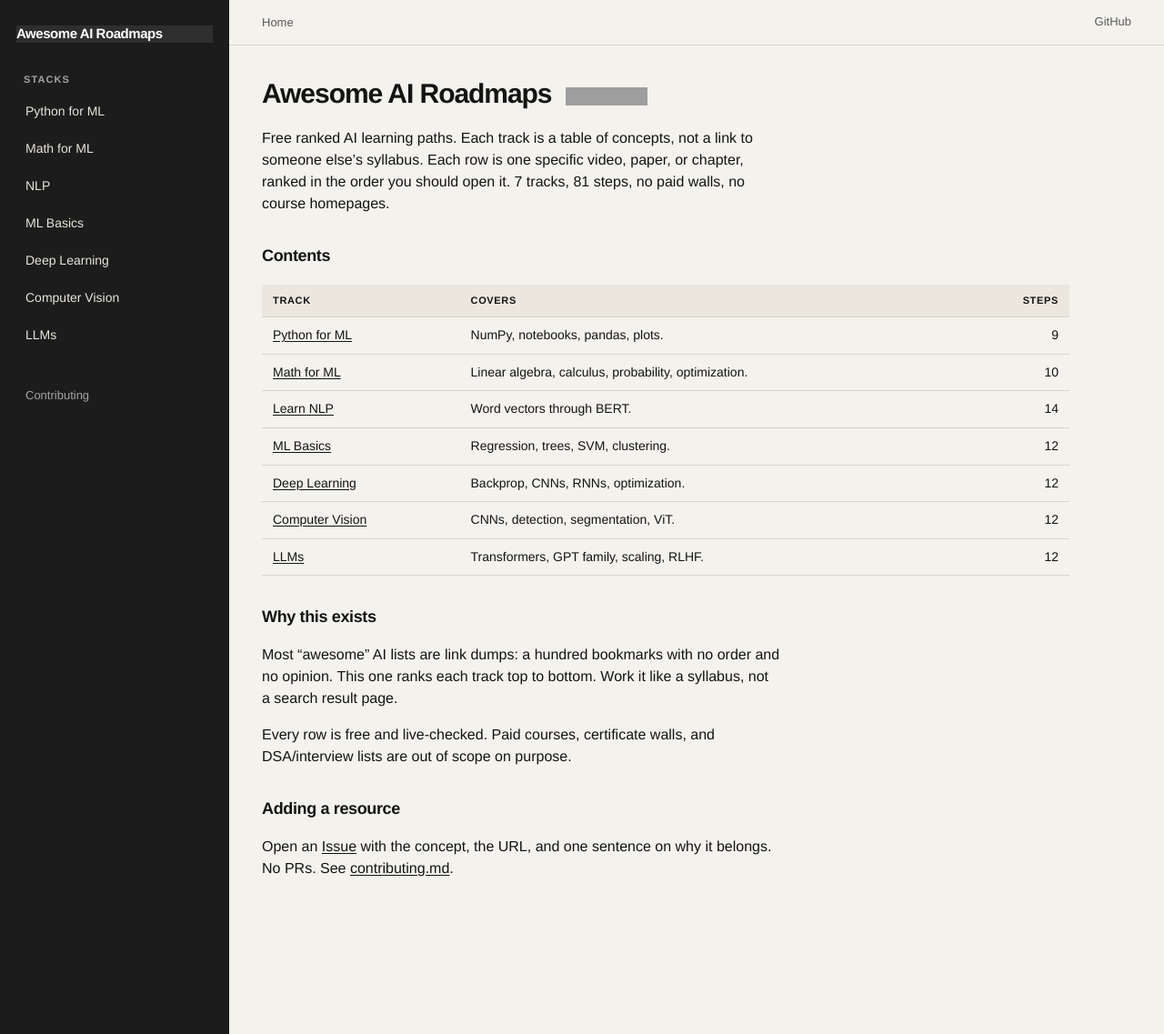
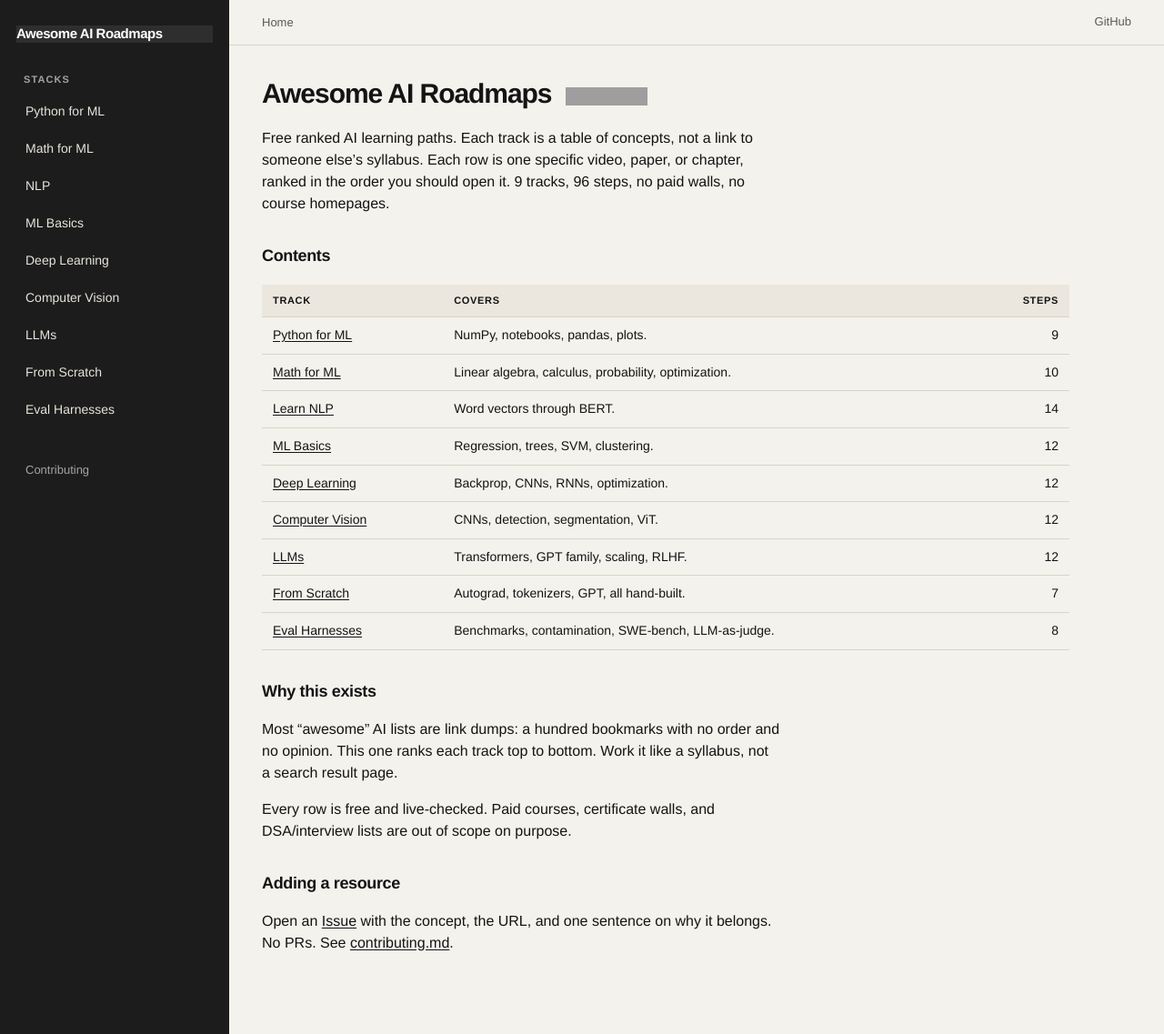
Before and after one commit to GruheshKurra/awesome-ai-roadmaps, a Jekyll site: the page built from README.md, in a window 1280 px wide and 1137 px high. Shown: the whole window at 91% size. Built offline with Jekyll 4.4.1, drawn with Linux system fonts in a browser that asks for light colours; our own code applies the rules of GitHub Pages for plain Markdown files; grey boxes are pictures that could not be loaded.

Commit message:
Add From Scratch and Eval Harnesses tracks
From Scratch: autograd, a from-scratch NumPy net, makemore MLP and
WaveNet, a BPE tokenizer, nanoGPT, and llm.c — build it instead of
just watching it explained.

Eval Harnesses: why evals matter, what benchmarks miss, contamination,
HumanEval, SWE-bench, LLM-as-judge, and the two standard open harnesses
(lm-evaluation-harness, OpenAI evals).

Every link fetched and confirmed live before inclusion.

```diff
--- a/README.md
+++ b/README.md
@@ -1,6 +1,6 @@
 # Awesome AI Roadmaps [![Awesome](https://awesome.re/badge.svg)](https://awesome.re)
 
-Free ranked AI learning paths. Each track is a table of concepts, not a link to someone else's syllabus. Each row is one specific video, paper, or chapter, ranked in the order you should open it. 7 tracks, 81 steps, no paid walls, no course homepages.
+Free ranked AI learning paths. Each track is a table of concepts, not a link to someone else's syllabus. Each row is one specific video, paper, or chapter, ranked in the order you should open it. 9 tracks, 96 steps, no paid walls, no course homepages.
 
 ## Contents
 
@@ -13,6 +13,8 @@ Free ranked AI learning paths. Each track is a table of concepts, not a link to
 | [Deep Learning](tracks/deep-learning/) | Backprop, CNNs, RNNs, optimization. | 12 |
 | [Computer Vision](tracks/computer-vision/) | CNNs, detection, segmentation, ViT. | 12 |
 | [LLMs](tracks/llms/) | Transformers, GPT family, scaling, RLHF. | 12 |
+| [From Scratch](tracks/from-scratch/) | Autograd, tokenizers, GPT, all hand-built. | 7 |
+| [Eval Harnesses](tracks/eval-harnesses/) | Benchmarks, contamination, SWE-bench, LLM-as-judge. | 8 |
 
 ## Why this exists
 
--- a/_config.yml
+++ b/_config.yml
@@ -60,6 +60,10 @@ track_nav:
     label: Computer Vision
   - slug: llms
     label: LLMs
+  - slug: from-scratch
+    label: From Scratch
+  - slug: eval-harnesses
+    label: Eval Harnesses
 
 exclude:
   - LICENSE
```
Also changed, not shown: tracks/eval-harnesses/README.md (added, +20 -0 lines), tracks/from-scratch/README.md (added, +19 -0 lines), 1 other file.
